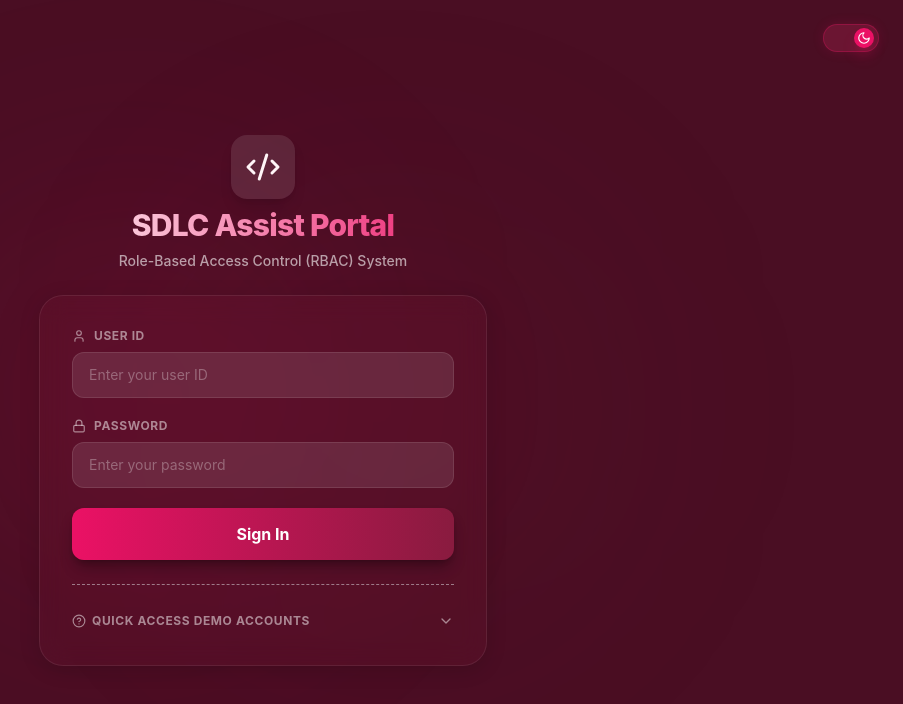
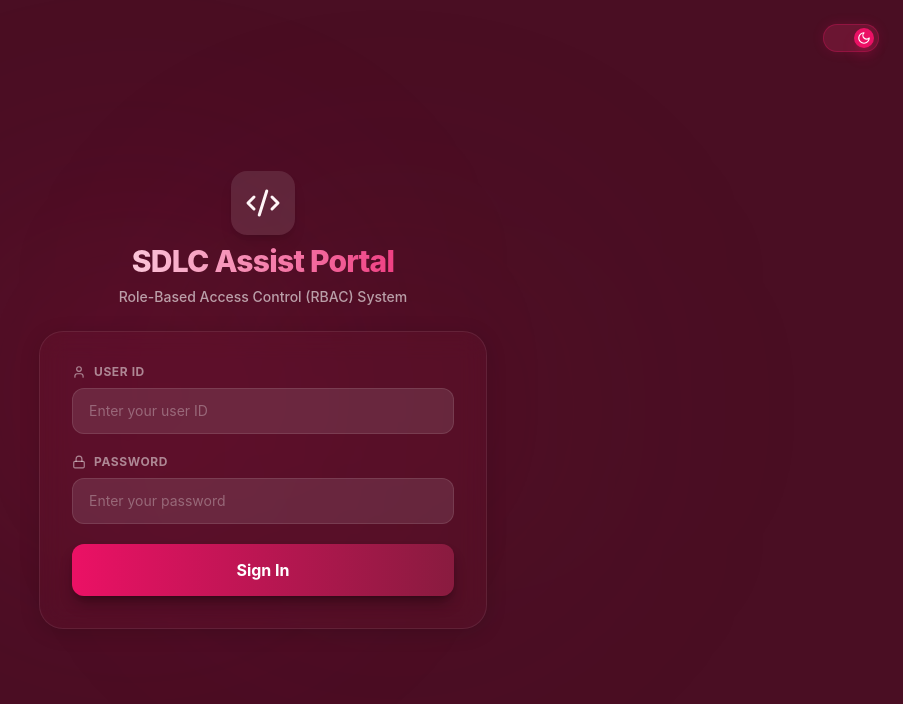
Before and after one commit to MuthukrishnanU/sdlc-assist-app, a React (Vite) app in the folder frontend/: page / in a window 1280 px wide. Shown: the top 704 px of the page, without its empty margins (377-1280 px from the left). Built offline with nearby package versions, Linux system fonts and the light colour scheme.

Commit message:
Hiding Quick Access Helper In Login Page

```diff
--- a/frontend/src/components/LoginPage.tsx
+++ b/frontend/src/components/LoginPage.tsx
@@ -17,9 +17,9 @@ const LoginPage: React.FC<LoginPageProps> = ({ onLoginSuccess, apiBaseUrl }) =>
   const [showHelper, setShowHelper] = React.useState(false);
 
   const demoAccounts = [
-    { role: 'Data Engineering', username: 'de_user_1', password: 'depass1', desc: 'Access core Data Engineering tables' },
-    { role: 'Healthcare', username: 'hc_user_1', password: 'hcpass1', desc: 'Access patients and clinical data' },
-    { role: 'Media', username: 'media_user_1', password: 'mediapass1', desc: 'Access subscriber and viewing logs' },
+    { role: 'Data Engineering', username: 'de_user_1', password: 'de_pass_1', desc: 'Access core Data Engineering tables' },
+    { role: 'Healthcare', username: 'hc_user_1', password: 'hc_pass_1', desc: 'Access patients and clinical data' },
+    { role: 'Media', username: 'media_user_1', password: 'media_pass_1', desc: 'Access subscriber and viewing logs' },
   ];
 
   const handleLogin = async (e: React.FormEvent) => {
@@ -178,7 +178,7 @@ const LoginPage: React.FC<LoginPageProps> = ({ onLoginSuccess, apiBaseUrl }) =>
           </form>
 
           {/* Quick Access Helper */}
-          <div className="mt-6 pt-6 border-t border-dashed border-gray-200/50 dark:border-white/10">
+          <div className="hidden mt-6 pt-6 border-t border-dashed border-gray-200/50 dark:border-white/10">
             <button
               type="button"
               onClick={() => setShowHelper(!showHelper)}
```
